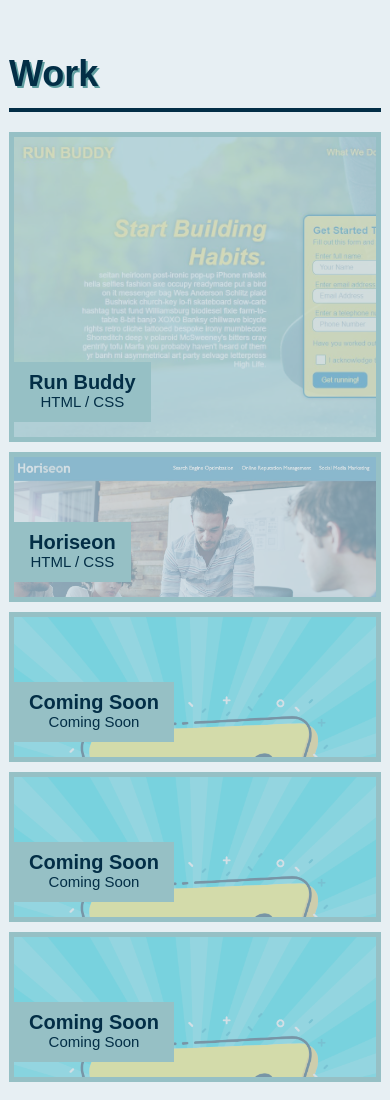
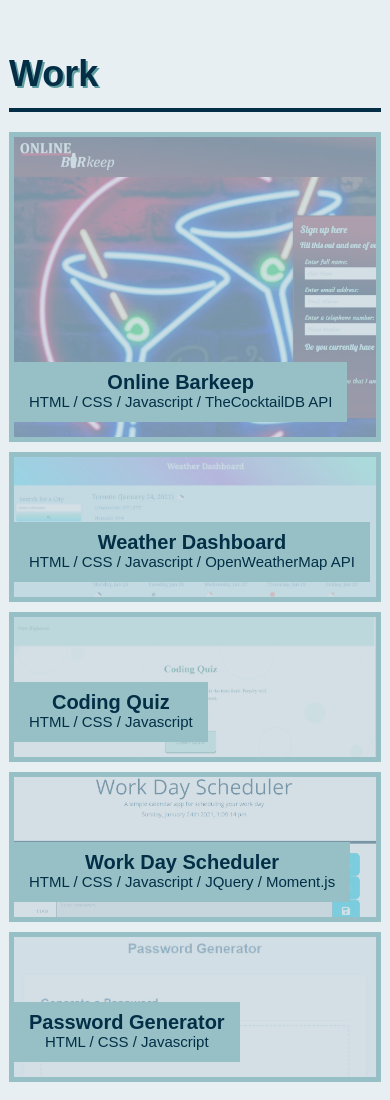
Before and after one commit to Shanshantina/shanshanxu.portfolio, a plain HTML site: page index.html in a window 390 px wide. Shown: the part 1140-2240 px from the top of the page. Drawn offline with Linux system fonts and the light colour scheme.

Commit message:
change all the projects

```diff
--- a/assets/css/style.css
+++ b/assets/css/style.css
@@ -208,7 +208,7 @@ footer a {
     transition: all 0.5s;
 }
 
-.run {
+.bar {
     grid-column: span 2;
     grid-row: span 2;
 }
@@ -235,28 +235,29 @@ footer a {
     font-size: 15px;
 }
 
-.run {
-    background-image: url(../images/run-buddy.JPG);
+.bar {
+    background-image: url(../images/barkeep.JPG);
     background-size: cover;
 }
 
-.hori {
-    background-image: url(../images/horiseon.JPG);
+.weather {
+    background-image: url(../images/weather-dashboard.JPG);
     background-size: cover;
 }
 
-.none1 {
-    background-image: url(../images/coming-soon.png);
+.quiz {
+    background-image: url(../images/coding-quiz.JPG);
     background-size: cover;
 }
 
-.none2 {
-    background-image: url(../images/coming-soon.png);
+
+.work-day {
+    background-image: url(../images/work-day-scheduler.JPG);
     background-size: cover;
 }
 
-.none3 {
-    background-image: url(../images/coming-soon.png);
+.password {
+    background-image: url(../images/password-generator.png);
     background-size: cover;
 }
 /* grid style ends */
@@ -369,7 +370,7 @@ footer a {
         padding: 0 0 20px 0;
     }
 
-    .grid-item, .run {
+    .grid-item, .bar {
         grid-column: 1 / -1;
     }
 
--- a/index.html
+++ b/index.html
@@ -57,40 +57,42 @@
           <h2>Work</h2>
 
           <div class="grid-container">
-            <a href="https://shanshantina.github.io/run-buddy/" target="_blank" alt="Run Buddy website with application form shows on the main page." class="grid-item run">
+            <a href="https://uoft-project1-group5.github.io/cocktail-map" target="_blank" alt="Signed up form for cocktail ingredients with cocktail neon sign at background" class="grid-item bar">
               <div>
-                <h3>Run Buddy</h3>
-                <p>HTML / CSS</p>
+                <h3>Online Barkeep</h3>
+                <p>HTML / CSS / Javascript / TheCocktailDB API</p>
               </div>
             </a>
 
-            <a href="https://shanshantina.github.io/horiseon-challenge/" target="_blank" alt="Horiseon website with people around the table for discussing." class="grid-item hori">
+            <a href="https://shanshantina.github.io/weather-dashboard/" target="_blank" alt="Weather Dashboard website with city weather information shows on the main page." class="grid-item weather">
               <div>
-                <h3>Horiseon</h3>
-                <p>HTML / CSS</p>
+                <h3>Weather Dashboard</h3>
+                <p>HTML / CSS / Javascript / OpenWeatherMap API</p>
               </div>
             </a>
 
-            <a href="./assets/images/coming-soon.png" target="_blank" alt="Coming soon sign with light blue background." class="grid-item none1">
+            <a href="https://shanshantina.github.io/code-quiz/" target="_blank" alt="Coding Quiz game with light green start button in the middle of the page." class="grid-item quiz">
               <div>
-                <h3>Coming Soon</h3>
-                <p>Coming Soon</p>
+                <h3>Coding Quiz</h3>
+                <p>HTML / CSS / Javascript</p>
               </div>
             </a>
 
-            <a href="./assets/images/coming-soon.png" target="_blank" alt="Coming soon sign with light blue background." class="grid-item none2">
+            <a href="https://shanshantina.github.io/work-day-scheduler/" target="_blank" alt="Work day scheduler from 9:00am to 5:00pm with save button to save the tasks by hourly." class="grid-item work-day">
               <div>
-                <h3>Coming Soon</h3>
-                <p>Coming Soon</p>
+                <h3>Work Day Scheduler</h3>
+                <p>HTML / CSS / Javascript / JQuery / Moment.js</p>
               </div>
             </a>
 
-            <a href="./assets/images/coming-soon.png" target="_blank" alt="Coming soon sign with light blue background." class="grid-item none3">
+            <a href="https://shanshantina.github.io/password-generator/" target="_blank" alt="Generator random password by click the red big generate password button." class="grid-item password">
               <div>
-                <h3>Coming Soon</h3>
-                <p>Coming Soon</p>
+                <h3>Password Generator</h3>
+                <p>HTML / CSS / Javascript</p>
               </div>
             </a>
+
+
           </div>
         </section>
         <!-- "work" section ends -->
```
Also changed, not shown: assets/images/barkeep-2.JPG (added), assets/images/barkeep.JPG (added), assets/images/coding-quiz.JPG (added), assets/images/horiseon.JPG (deleted), assets/images/password-generator.png (added), assets/images/run-buddy.JPG (deleted), assets/images/weather-dashboard.JPG (added), assets/images/work-day-scheduler.JPG (added).
